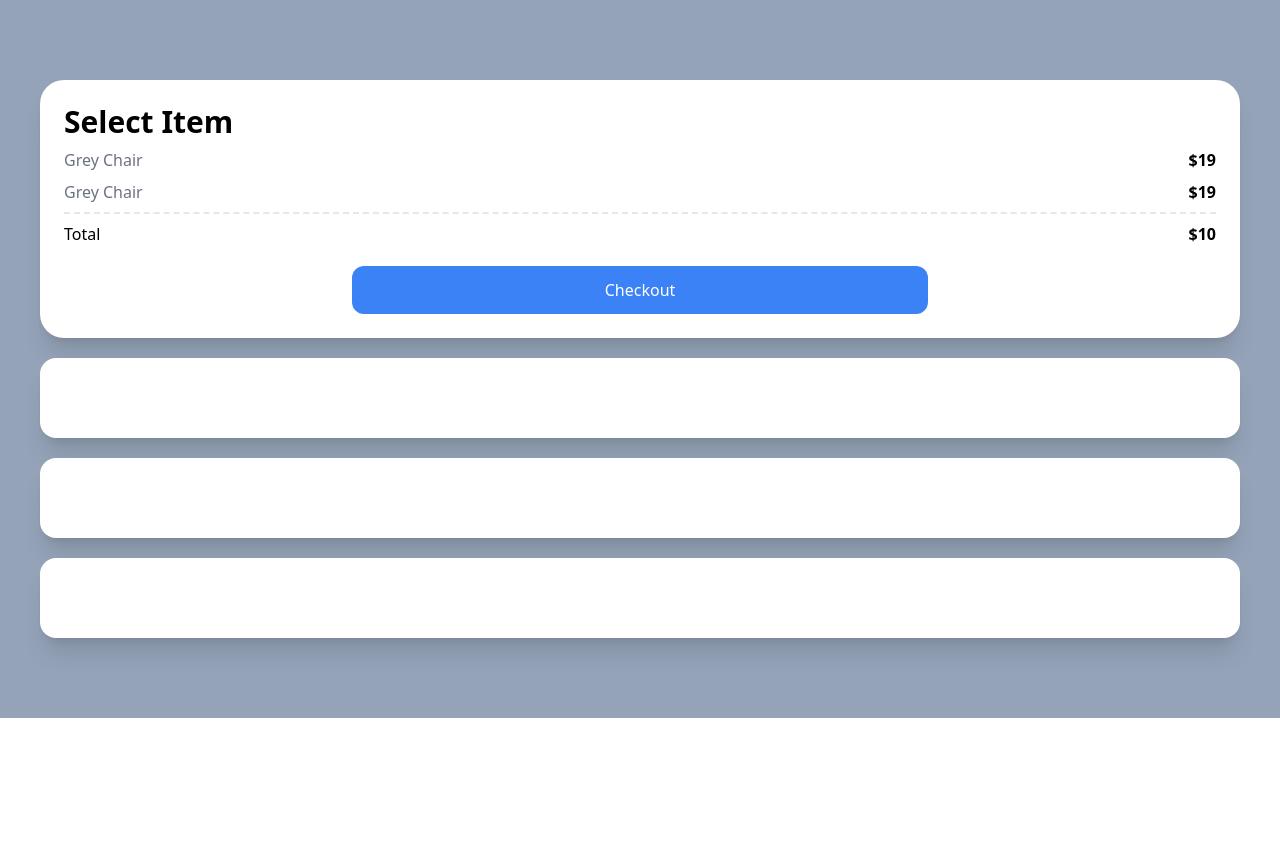
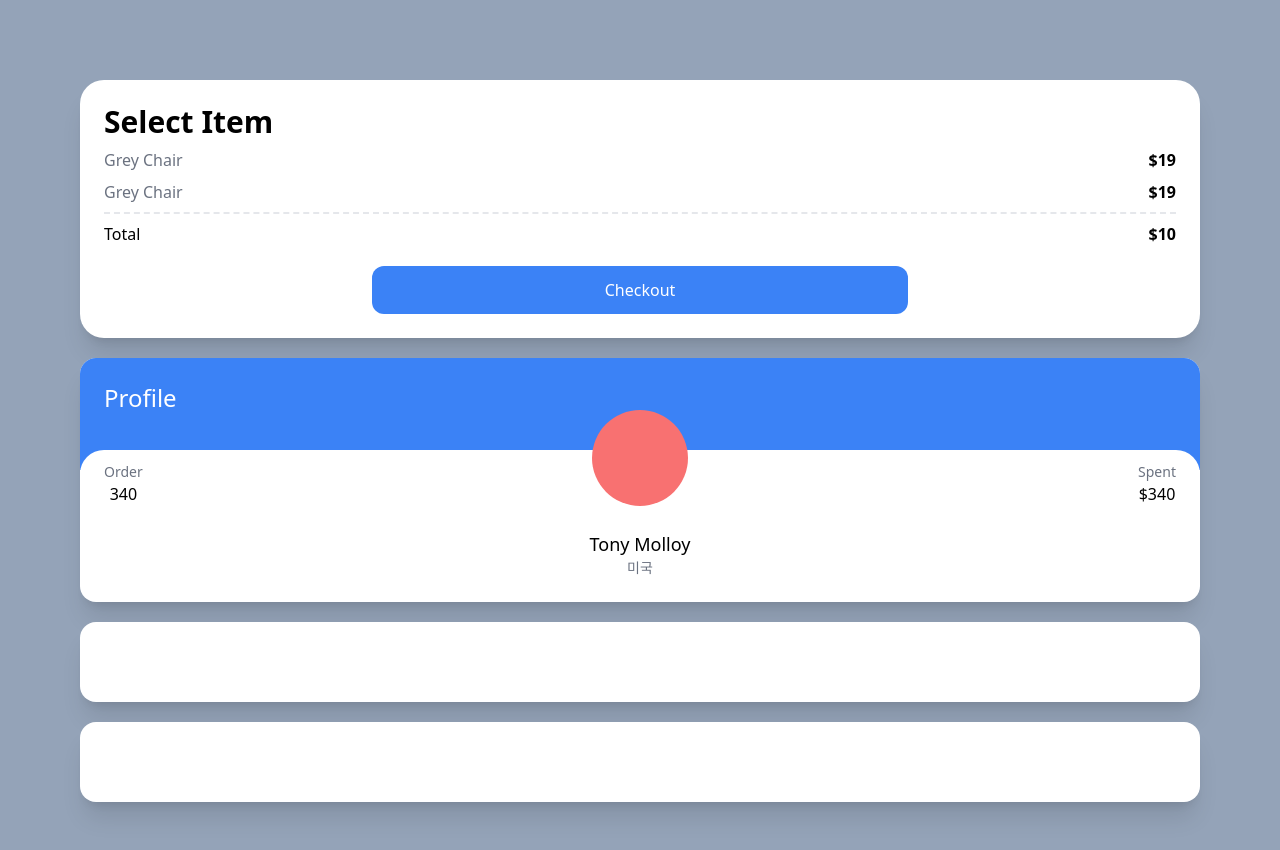
Before and after one commit to ryugibo/nomad-carrot-market, a Next.js app: page / in a window 1280 px wide. Shown: the top 850 px of the page. Before the commit the page ends 800 px from the top, so only its background shows below. Built offline with nearby package versions, Linux system fonts and the light colour scheme.

Commit message:
:memo: #4.2 | Test Drive part Two

```diff
--- a/pages/index.tsx
+++ b/pages/index.tsx
@@ -2,7 +2,7 @@
 
 const Home: NextPage = () => {
   return (
-    <div className="bg-slate-400 py-20 px-10 grid gap-5">
+    <div className="bg-slate-400 py-20 px-20 grid gap-5">
       <div className="bg-white p-6 rounded-3xl shadow-xl">
         <span className="font-semibold text-3xl">Select Item</span>
         <div className="flex justify-between my-2">
@@ -21,7 +21,28 @@
           Checkout
         </div>
       </div>
-      <div className="bg-white p-10 rounded-2xl shadow-xl"></div>
+      <div className="bg-white overflow-hidden rounded-2xl shadow-xl">
+        <div className="bg-blue-500 p-6 pb-14">
+          <span className="text-white text-2xl">Profile</span>
+        </div>
+        <div className="rounded-3xl p-6 bg-white relative -top-5">
+          <div className="flex relative -top-16 items-end justify-between">
+            <div className="flex flex-col items-center">
+              <span className="text-sm text-gray-500">Order</span>
+              <span className="font-medium">340</span>
+            </div>
+            <div className="h-24 w-24 bg-red-400 rounded-full" />
+            <div className="flex flex-col items-center">
+              <span className="text-sm text-gray-500">Spent</span>
+              <span className="font-medium">$340</span>
+            </div>
+          </div>
+          <div className="relative flex flex-col items-center -mt-10 -mb-5">
+            <span className="text-lg font-medium">Tony Molloy</span>
+            <span className="text-sm text-gray-500">미국</span>
+          </div>
+        </div>
+      </div>
       <div className="bg-white p-10 rounded-2xl shadow-xl"></div>
       <div className="bg-white p-10 rounded-2xl shadow-xl"></div>
     </div>
```
